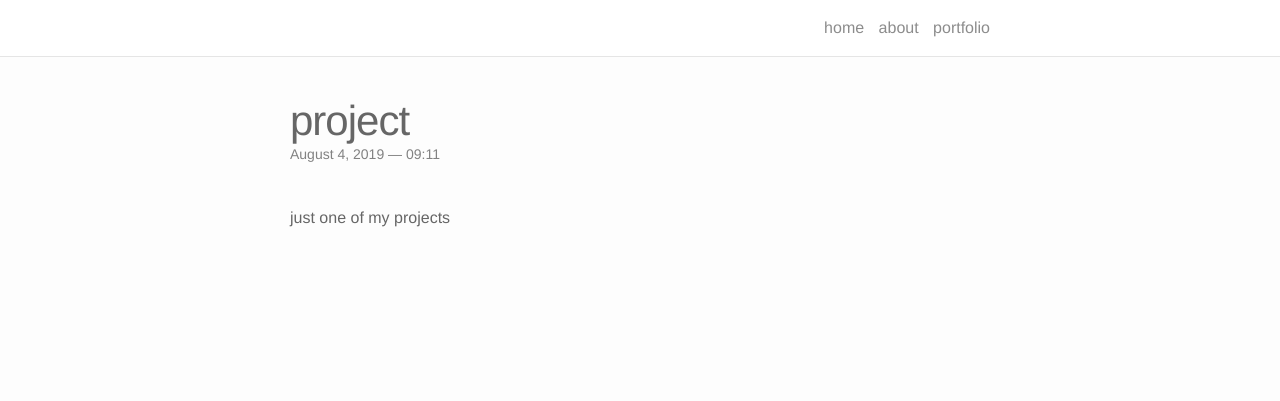
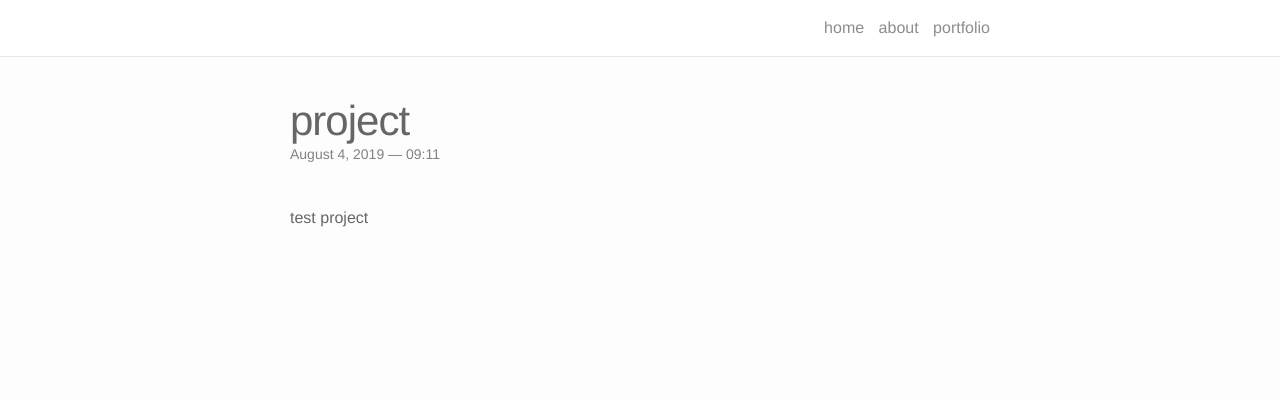
Before and after one commit to isaachulse/isaachulse.github.io, a Jekyll site: the page built from _portfolio/project.markdown, in a window 1280 px wide. Shown: the top 401 px of the page. Built offline with Jekyll 4.4.1, drawn with Linux system fonts in a browser that asks for light colours.

Commit message:
Update project.markdown

```diff
--- a/_portfolio/project.markdown
+++ b/_portfolio/project.markdown
@@ -5,4 +5,4 @@ description: one of my lil projects
 img: /img/1.jpg
 ---
 
-just one of my projects
+test project
```
